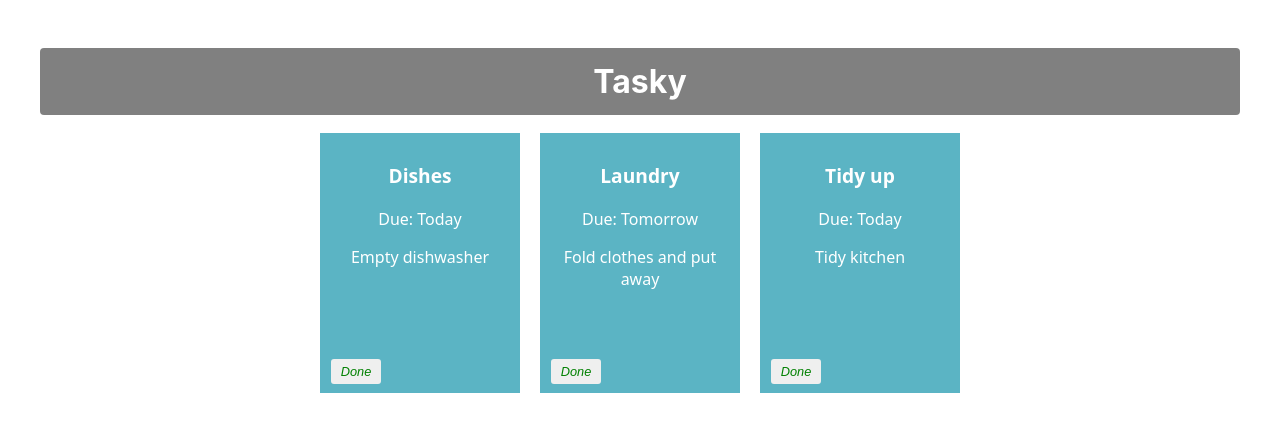
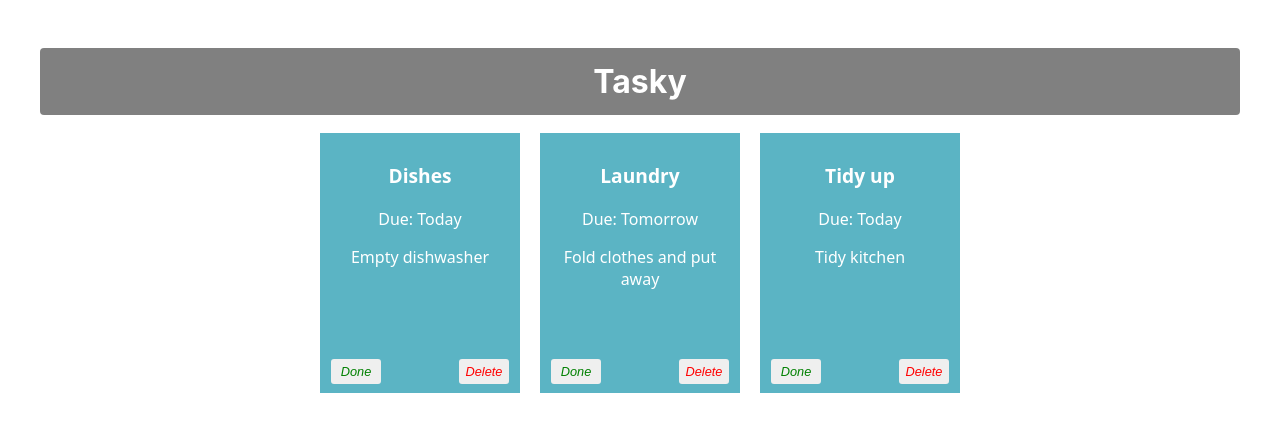
Before and after one commit to Briannap33/react-basics-labs, a React (Create React App) app in the folder tasky/: page / in a window 1280 px wide. Shown: the top 432 px of the page. Built offline with nearby package versions, Linux system fonts and the light colour scheme.

Commit message:
Delete a task

```diff
--- a/tasky/src/App.css
+++ b/tasky/src/App.css
@@ -51,3 +51,10 @@
   left: 5px;
   color: green;
 }
+
+.deleteButton {
+  position: absolute;
+  bottom: 5px;
+  right: 5px;
+  color: red;
+}
--- a/tasky/src/components/Task.js
+++ b/tasky/src/components/Task.js
@@ -7,6 +7,7 @@
             <p>Due: {props.deadline}</p>
             <p>{props.description}</p>
             <button onClick={props.markDone} className='doneButton'>Done</button>
+            <button className='deleteButton' onClick={props.deleteTask}>Delete</button>
         </div>
     )
 }
```
